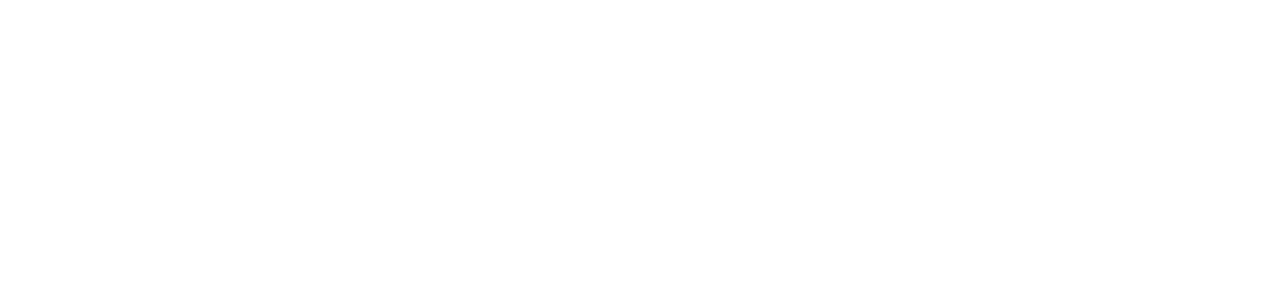
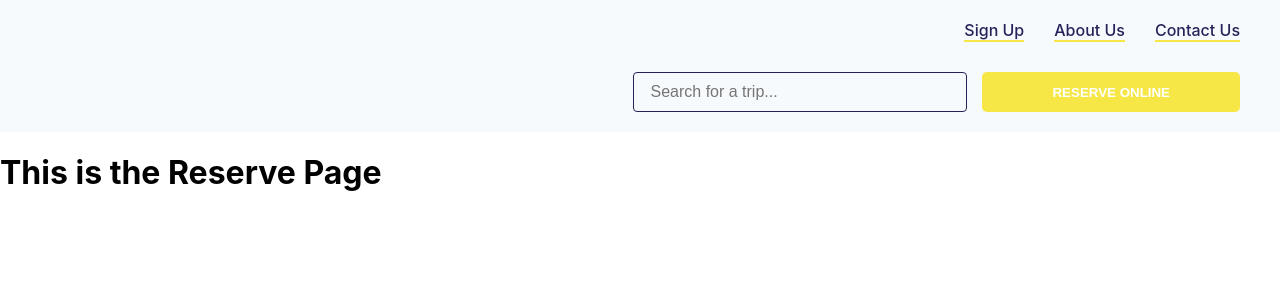
Before and after one commit to fatme496/trip-reservation-frontend, a React (Create React App) app: page /reserve in a window 1280 px wide. Before the commit this address had no page. Shown: the top 300 px of the page. Built offline with nearby package versions, Linux system fonts and the light colour scheme.

Commit message:
Build Header component

```diff
--- a/public/index.html
+++ b/public/index.html
@@ -9,7 +9,6 @@
       name="description"
       content="Web site created using create-react-app"
     />
-    <link rel="apple-touch-icon" href="%PUBLIC_URL%/logo192.png" />
     <!--
       manifest.json provides metadata used when your web app is installed on a
       user's mobile device or desktop. See https://developers.google.com/web/fundamentals/web-app-manifest/
--- a/src/App.js
+++ b/src/App.js
@@ -1,12 +1,16 @@
 import React from 'react';
 import { BrowserRouter as Router, Routes, Route } from 'react-router-dom';
 import Home from './pages/Home'; // You'll create this file soon
+import Header from './components/Header';
+import Reserve from './pages/Reserve';
 
 function App() {
   return (
     <Router>
+      <Header />
       <Routes>
         <Route path="/" element={<Home />} />
+        <Route path="/reserve" element={<Reserve />} />
         {/* Add more routes later */}
       </Routes>
     </Router>
--- /dev/null
+++ b/src/components/Header.js
@@ -0,0 +1,32 @@
+import React from 'react';
+import '../styles/Header.css';
+import { useNavigate } from 'react-router-dom';
+
+const Header = () => {
+
+    const navigate = useNavigate();
+
+  const goToReserve = () => {
+    navigate('/reserve');
+  };
+
+    return (
+        <header className="header">
+            <nav className="nav">
+                <a href="/signup" className="nav-link">Sign Up</a>
+                <a href="/about" className="nav-link">About Us</a>
+                <a href="/contact" className="nav-link">Contact Us</a>
+            </nav>
+            <div className="header-buttons">
+                <input
+                    type="text"
+                    className="search-input"
+                    placeholder="Search for a trip..."
+                />
+                <button className="reserve-btn" onClick={goToReserve}>RESERVE ONLINE</button>
+            </div>
+        </header>
+    );
+};
+
+export default Header;
--- a/src/index.js
+++ b/src/index.js
@@ -2,7 +2,7 @@
 import ReactDOM from 'react-dom/client';
 import './index.css';
 import App from './App';
-import reportWebVitals from './reportWebVitals';
+
 
 const root = ReactDOM.createRoot(document.getElementById('root'));
 root.render(
@@ -14,4 +14,3 @@
 // If you want to start measuring performance in your app, pass a function
 // to log results (for example: reportWebVitals(console.log))
 // or send to an analytics endpoint. Learn more: https://bit.ly/CRA-vitals
-reportWebVitals();
--- /dev/null
+++ b/src/pages/Reserve.js
@@ -0,0 +1,5 @@
+function Reserve() {
+    return <h1>This is the Reserve Page</h1>;
+  }
+
+  export default Reserve;
--- /dev/null
+++ b/src/styles/Header.css
@@ -0,0 +1,76 @@
+.header {
+    display: flex;
+    flex-direction: column;
+    justify-content: flex-end;
+    /* align-items: center; */
+    padding: 20px 40px;
+    /* box-shadow: 0 2px 4px rgba(0, 0, 0, 0.1); */
+    gap: 30px;
+    background-color: rgb(246, 250, 253);
+}
+
+.nav {
+    display: flex;
+    justify-content: right;
+    gap: 30px;
+}
+
+.nav-link {
+    text-decoration: none;
+    color: #252359;
+    font-weight: 500;
+    position: relative;
+    border-bottom: 2px solid #f6e746;
+}
+
+.nav-link:hover::after {
+    content: '';
+    position: absolute;
+    bottom: -2px;
+    left: 0;
+    width: 100%;
+    height: 2px;
+    background-color: yellow;
+}
+
+.header-buttons {
+    display: flex;
+    justify-content: right;
+    gap: 15px;
+}
+
+/* .search-btn {
+    padding: 10px 15px;
+    border: 1px solid #1e1e5a;
+    background-color: white;
+    color: #1e1e5a;
+    border-radius: 5px;
+    cursor: pointer;
+} */
+.search-input {
+    padding: 10px 16px;
+    font-size: 16px;
+    border: 1px solid #252359;
+    border-radius: 4px;
+    width: 100%;
+    /* or set a fixed width if you want */
+    max-width: 300px;
+    /* outline: 1px solid #252359; */
+    background-color: #f6fafd;
+}
+
+.search-input:focus {
+    border-color: #252359;
+    outline: 1px solid #252359;
+    color: #252359;
+}
+
+.reserve-btn {
+    padding: 10px 70px;
+    background-color: #f6e746;
+    color: white;
+    border: none;
+    border-radius: 5px;
+    font-weight: bold;
+    cursor: pointer;
+}
```
Also changed, not shown: src/pages/Home.js (added).
